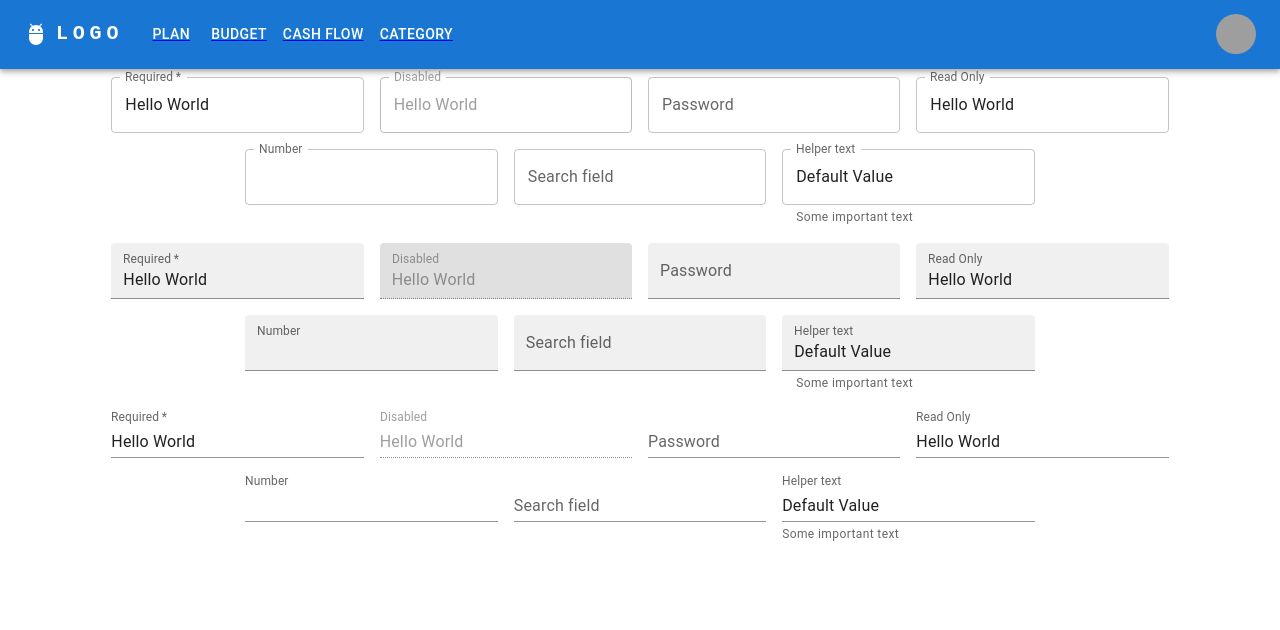
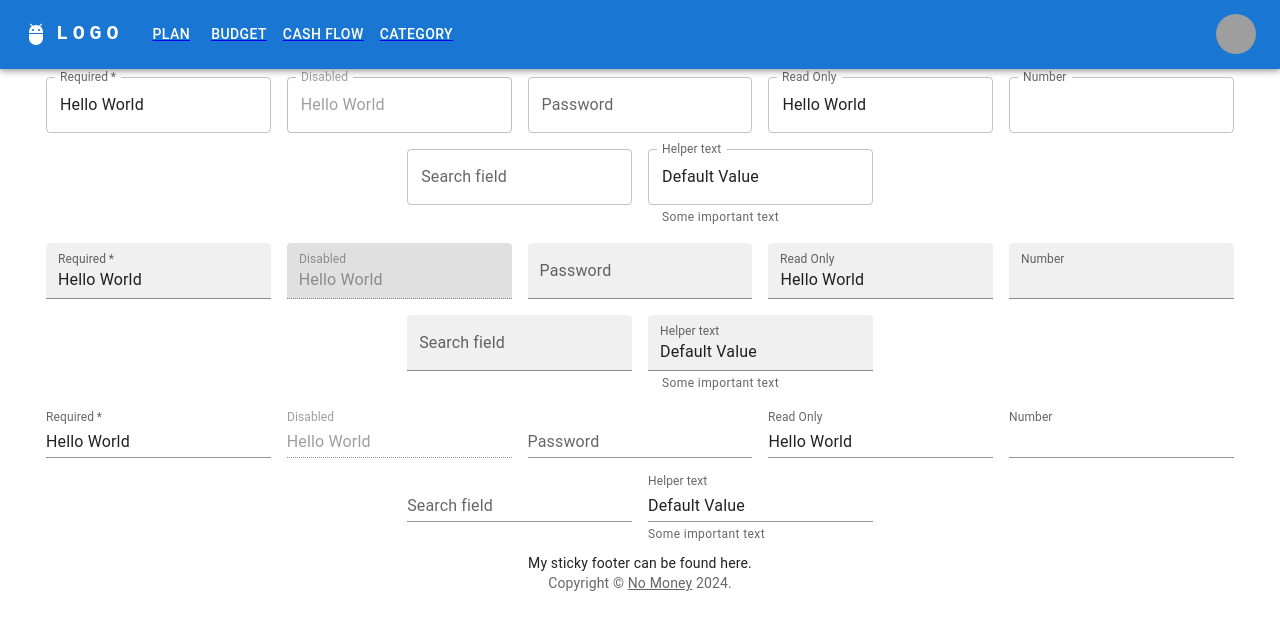
Before and after one commit to neverhack12345/digipen-swe-capstone, a React (Create React App) app in the folder my-app/: page /Budget in a window 1280 px wide. Shown: the top 630 px of the page. Built offline with nearby package versions, Linux system fonts and the light colour scheme; grey boxes are pictures that could not be loaded.

Commit message:
Add Footer and format with Prettier

```diff
--- a/my-app/src/App.js
+++ b/my-app/src/App.js
@@ -1,23 +1,25 @@
-import { Routes, Route } from 'react-router-dom';
-import './App.css';
-import NavBar from './Component/NavBar';
-import Home from './Pages/SignIn'
-import SignIn from './Pages/SignIn';
-import SignUp from './Pages/SignUp';
-import Plan from './Pages/Home'
-import Budget from './Pages/Forms'
+import { Routes, Route } from "react-router-dom";
+import "./App.css";
+import NavBar from "./Component/NavBar";
+import Home from "./Pages/SignIn";
+import SignIn from "./Pages/SignIn";
+import SignUp from "./Pages/SignUp";
+import Plan from "./Pages/Home";
+import Budget from "./Pages/Forms";
+import Footer from "./Component/Footer";
 
 function App() {
   return (
     <div className="App">
-      {true ? <NavBar /> : ""}
+      <NavBar />
       <Routes>
-        <Route path="/" element={<Home /> } />
+        <Route path="/" element={<Home />} />
         <Route path="/SignIn" element={<SignIn />} />
         <Route path="/SignUp" element={<SignUp />} />
         <Route path="/Plan" element={<Plan />} />
         <Route path="/Budget" element={<Budget />} />
-       </Routes>
+      </Routes>
+      <Footer />
     </div>
   );
 }
--- /dev/null
+++ b/my-app/src/Component/Footer.js
@@ -0,0 +1,32 @@
+import { Fragment } from "react";
+import CssBaseline from "@mui/material/CssBaseline";
+import Typography from "@mui/material/Typography";
+import Container from "@mui/material/Container";
+import Link from "@mui/material/Link";
+
+function Copyright() {
+  return (
+    <Typography variant="body2" color="text.secondary">
+      {"Copyright © "}
+      <Link color="inherit" href="/">
+        No Money
+      </Link>{" "}
+      {new Date().getFullYear()}
+      {"."}
+    </Typography>
+  );
+}
+
+export default function Footer() {
+  return (
+    <Fragment>
+      <CssBaseline />
+      <Container maxWidth="sm">
+        <Typography variant="body2">
+          My sticky footer can be found here.
+        </Typography>
+        <Copyright />
+      </Container>
+    </Fragment>
+  );
+}
--- a/my-app/src/Pages/SignIn.js
+++ b/my-app/src/Pages/SignIn.js
@@ -1,35 +1,35 @@
-import * as React from 'react';
-import Avatar from '@mui/material/Avatar';
-import Button from '@mui/material/Button';
-import CssBaseline from '@mui/material/CssBaseline';
-import TextField from '@mui/material/TextField';
-import FormControlLabel from '@mui/material/FormControlLabel';
-import Checkbox from '@mui/material/Checkbox';
-import Link from '@mui/material/Link';
-import Paper from '@mui/material/Paper';
-import Box from '@mui/material/Box';
-import Grid from '@mui/material/Grid';
-import LockOutlinedIcon from '@mui/icons-material/LockOutlined';
-import Typography from '@mui/material/Typography';
-import { createTheme, ThemeProvider } from '@mui/material/styles';
-import { useNavigate } from 'react-router-dom';
+import { Fragment } from "react";
+import Avatar from "@mui/material/Avatar";
+import Button from "@mui/material/Button";
+import CssBaseline from "@mui/material/CssBaseline";
+import TextField from "@mui/material/TextField";
+import FormControlLabel from "@mui/material/FormControlLabel";
+import Checkbox from "@mui/material/Checkbox";
+import Link from "@mui/material/Link";
+import Paper from "@mui/material/Paper";
+import Box from "@mui/material/Box";
+import Grid from "@mui/material/Grid";
+import LockOutlinedIcon from "@mui/icons-material/LockOutlined";
+import Typography from "@mui/material/Typography";
+import { useNavigate } from "react-router-dom";
 
 function Copyright(props) {
   return (
-    <Typography variant="body2" color="text.secondary" align="center" {...props}>
-      {'Copyright © '}
+    <Typography
+      variant="body2"
+      color="text.secondary"
+      align="center"
+      {...props}
+    >
+      {"Copyright © "}
       <Link color="inherit" href="https://mui.com/">
         Your Website
-      </Link>{' '}
+      </Link>{" "}
       {new Date().getFullYear()}
-      {'.'}
+      {"."}
     </Typography>
   );
 }
-
-// TODO remove, this demo shouldn't need to reset the theme.
-
-const defaultTheme = createTheme();
 
 export default function SignInSide() {
   const navigate = useNavigate();
@@ -37,15 +37,15 @@ export default function SignInSide() {
     event.preventDefault();
     const data = new FormData(event.currentTarget);
     console.log({
-      email: data.get('email'),
-      password: data.get('password'),
+      email: data.get("email"),
+      password: data.get("password"),
     });
-    navigate("/Plan")
+    navigate("/Plan");
   };
 
   return (
-    <ThemeProvider theme={defaultTheme}>
-      <Grid container component="main" sx={{ height: '100vh' }}>
+    <Fragment>
+      <Grid container component="main" sx={{ height: "100vh" }}>
         <CssBaseline />
         <Grid
           item
@@ -53,31 +53,42 @@ export default function SignInSide() {
           sm={4}
           md={7}
           sx={{
-            backgroundImage: 'url(https://rukminim2.flixcart.com/image/850/1000/k5r2mq80/poster/m/2/y/large-i-dont-work-for-money-premium-gym-poster-motivational-and-original-imafgj3pzyvgxmyv.jpeg?q=90&crop=false)',
-            backgroundRepeat: 'repeat',
+            backgroundImage:
+              "url(https://rukminim2.flixcart.com/image/850/1000/k5r2mq80/poster/m/2/y/large-i-dont-work-for-money-premium-gym-poster-motivational-and-original-imafgj3pzyvgxmyv.jpeg?q=90&crop=false)",
+            backgroundRepeat: "repeat",
             backgroundColor: (t) =>
-              t.palette.mode === 'light' ? t.palette.grey[50] : t.palette.grey[900],
-            backgroundSize: 'contain',
-            backgroundPosition: 'center',
+              t.palette.mode === "light"
+                ? t.palette.grey[50]
+                : t.palette.grey[900],
+            backgroundSize: "contain",
+            backgroundPosition: "center",
           }}
+          component={Paper}
+          elevation={6}
+          square
         />
         <Grid item xs={12} sm={8} md={5} component={Paper} elevation={6} square>
           <Box
             sx={{
               my: 8,
               mx: 4,
-              display: 'flex',
-              flexDirection: 'column',
-              alignItems: 'center',
+              display: "flex",
+              flexDirection: "column",
+              alignItems: "center",
             }}
           >
-            <Avatar sx={{ m: 1, bgcolor: 'secondary.main' }}>
+            <Avatar sx={{ m: 1, bgcolor: "secondary.main" }}>
               <LockOutlinedIcon />
             </Avatar>
             <Typography component="h1" variant="h5">
               Sign in
             </Typography>
-            <Box component="form" noValidate onSubmit={handleSubmit} sx={{ mt: 1 }}>
+            <Box
+              component="form"
+              noValidate
+              onSubmit={handleSubmit}
+              sx={{ mt: 1 }}
+            >
               <TextField
                 margin="normal"
                 required
@@ -117,7 +128,7 @@ export default function SignInSide() {
                   </Link>
                 </Grid>
                 <Grid item>
-                  <Link href="#" variant="body2">
+                  <Link href="/SignUp" variant="body2">
                     {"Don't have an account? Sign Up"}
                   </Link>
                 </Grid>
@@ -127,6 +138,6 @@ export default function SignInSide() {
           </Box>
         </Grid>
       </Grid>
-    </ThemeProvider>
+    </Fragment>
   );
 }
--- a/my-app/src/Pages/SignUp.js
+++ b/my-app/src/Pages/SignUp.js
@@ -1,35 +1,35 @@
-import * as React from 'react';
-import Avatar from '@mui/material/Avatar';
-import Button from '@mui/material/Button';
-import CssBaseline from '@mui/material/CssBaseline';
-import TextField from '@mui/material/TextField';
-import FormControlLabel from '@mui/material/FormControlLabel';
-import Checkbox from '@mui/material/Checkbox';
-import Link from '@mui/material/Link';
-import Grid from '@mui/material/Grid';
-import Box from '@mui/material/Box';
-import LockOutlinedIcon from '@mui/icons-material/LockOutlined';
-import Typography from '@mui/material/Typography';
-import Container from '@mui/material/Container';
-import { createTheme, ThemeProvider } from '@mui/material/styles';
-import { useNavigate } from 'react-router-dom';
+import { Fragment } from "react";
+import Avatar from "@mui/material/Avatar";
+import Button from "@mui/material/Button";
+import CssBaseline from "@mui/material/CssBaseline";
+import TextField from "@mui/material/TextField";
+import FormControlLabel from "@mui/material/FormControlLabel";
+import Checkbox from "@mui/material/Checkbox";
+import Link from "@mui/material/Link";
+import Grid from "@mui/material/Grid";
+import Box from "@mui/material/Box";
+import LockOutlinedIcon from "@mui/icons-material/LockOutlined";
+import Typography from "@mui/material/Typography";
+import Container from "@mui/material/Container";
+import { useNavigate } from "react-router-dom";
 
 function Copyright(props) {
   return (
-    <Typography variant="body2" color="text.secondary" align="center" {...props}>
-      {'Copyright © '}
+    <Typography
+      variant="body2"
+      color="text.secondary"
+      align="center"
+      {...props}
+    >
+      {"Copyright © "}
       <Link color="inherit" href="https://mui.com/">
         Your Website
-      </Link>{' '}
+      </Link>{" "}
       {new Date().getFullYear()}
-      {'.'}
+      {"."}
     </Typography>
   );
 }
-
-// TODO remove, this demo shouldn't need to reset the theme.
-
-const defaultTheme = createTheme();
 
 export default function SignUp() {
   const navigate = useNavigate();
@@ -37,31 +37,36 @@ export default function SignUp() {
     event.preventDefault();
     const data = new FormData(event.currentTarget);
     console.log({
-      email: data.get('email'),
-      password: data.get('password'),
+      email: data.get("email"),
+      password: data.get("password"),
     });
     navigate("/");
   };
 
   return (
-    <ThemeProvider theme={defaultTheme}>
+    <Fragment>
       <Container component="main" maxWidth="xs">
         <CssBaseline />
         <Box
           sx={{
             marginTop: 8,
-            display: 'flex',
-            flexDirection: 'column',
-            alignItems: 'center',
+            display: "flex",
+            flexDirection: "column",
+            alignItems: "center",
           }}
         >
-          <Avatar sx={{ m: 1, bgcolor: 'secondary.main' }}>
+          <Avatar sx={{ m: 1, bgcolor: "secondary.main" }}>
             <LockOutlinedIcon />
           </Avatar>
           <Typography component="h1" variant="h5">
             Sign up
           </Typography>
-          <Box component="form" noValidate onSubmit={handleSubmit} sx={{ mt: 3 }}>
+          <Box
+            component="form"
+            noValidate
+            onSubmit={handleSubmit}
+            sx={{ mt: 3 }}
+          >
             <Grid container spacing={2}>
               <Grid item xs={12} sm={6}>
                 <TextField
@@ -107,7 +112,9 @@ export default function SignUp() {
               </Grid>
               <Grid item xs={12}>
                 <FormControlLabel
-                  control={<Checkbox value="allowExtraEmails" color="primary" />}
+                  control={
+                    <Checkbox value="allowExtraEmails" color="primary" />
+                  }
                   label="I want to receive inspiration, marketing promotions and updates via email."
                 />
               </Grid>
@@ -131,6 +138,6 @@ export default function SignUp() {
         </Box>
         <Copyright sx={{ mt: 5 }} />
       </Container>
-    </ThemeProvider>
+    </Fragment>
   );
 }
--- a/my-app/src/reportWebVitals.js
+++ b/my-app/src/reportWebVitals.js
@@ -1,6 +1,6 @@
-const reportWebVitals = onPerfEntry => {
+const reportWebVitals = (onPerfEntry) => {
   if (onPerfEntry && onPerfEntry instanceof Function) {
-    import('web-vitals').then(({ getCLS, getFID, getFCP, getLCP, getTTFB }) => {
+    import("web-vitals").then(({ getCLS, getFID, getFCP, getLCP, getTTFB }) => {
       getCLS(onPerfEntry);
       getFID(onPerfEntry);
       getFCP(onPerfEntry);
```
Also changed, not shown: my-app/src/Component/NavBar.js (+44 -45 lines), my-app/src/Pages/Forms.js (+4 -4 lines), my-app/src/Pages/Home.js (+5 -3 lines), my-app/src/index.js (+9 -9 lines), my-app/src/setupTests.js (+1 -1 lines), 1 other file (tests, documents, lock files or other folders).
